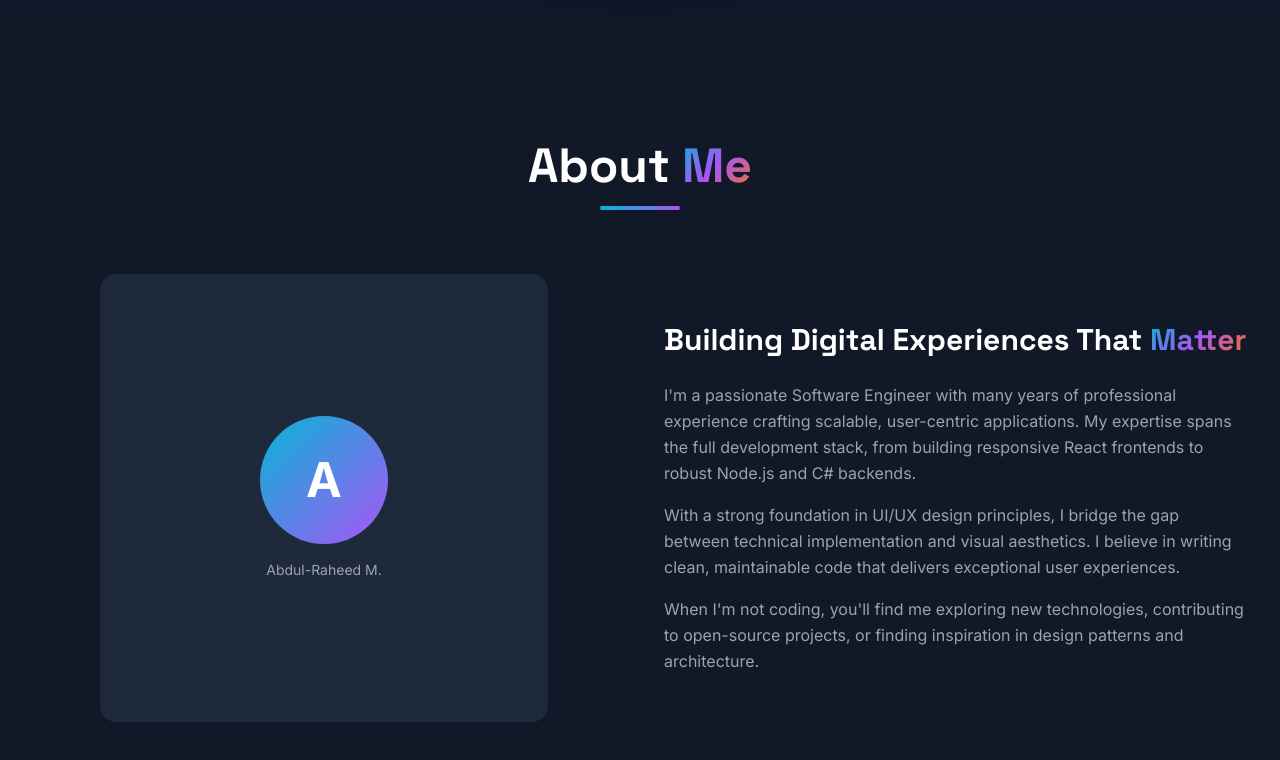
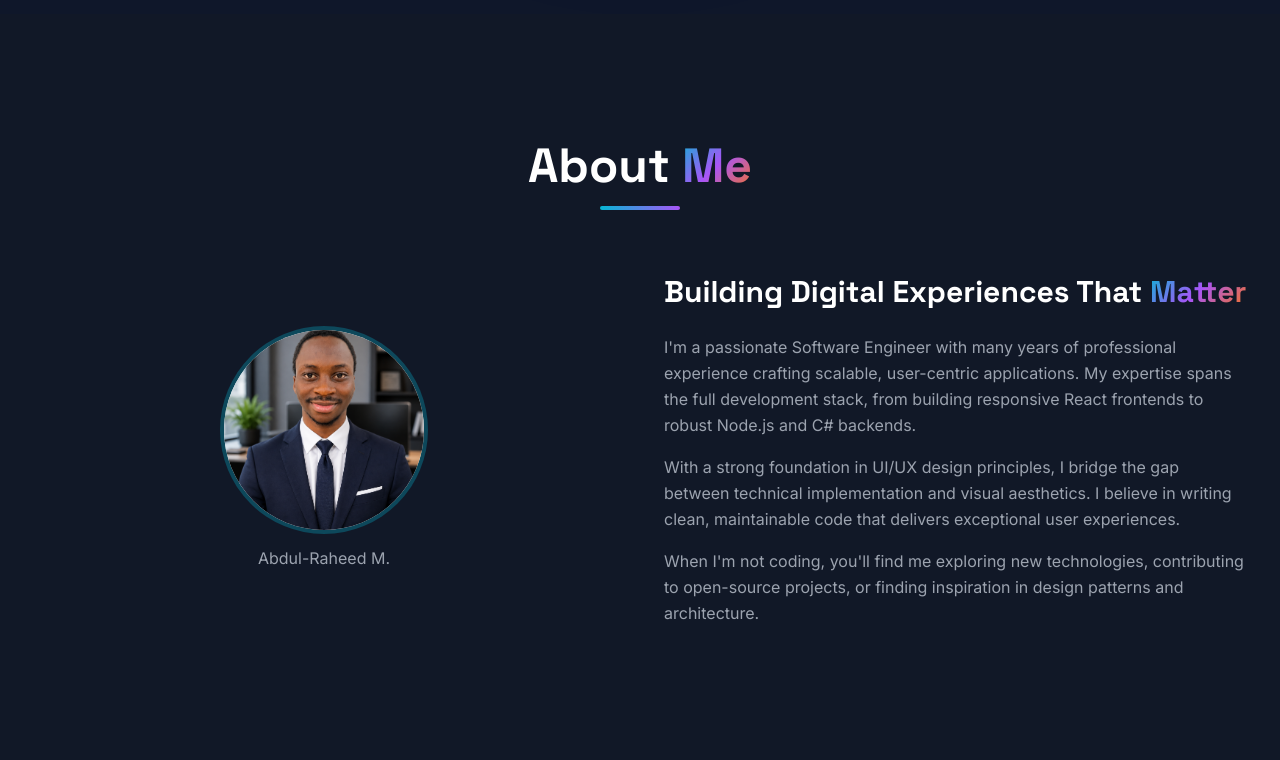
Before and after one commit to Saeedrido/My-Portfolio, a React (Vite) app: page / in a window 1280 px wide. Shown: the part 786-1546 px from the top of the page. Built offline with nearby package versions, Linux system fonts and the light colour scheme.

Commit message:
cv updated

```diff
--- a/src/sections/About.jsx
+++ b/src/sections/About.jsx
@@ -50,20 +50,15 @@ export default function About() {
             transition={{ duration: 0.6, ease: 'easeOut' }}
             className="relative"
           >
-            <div className={`relative w-full max-w-md mx-auto aspect-square rounded-2xl overflow-hidden ${
-              isDark ? 'bg-dark-card' : 'bg-white shadow-lg'
-            }`}>
-              <div className="absolute inset-0 flex items-center justify-center">
-                <div className="text-center">
-                  <div className={`w-32 h-32 mx-auto mb-4 rounded-full bg-gradient-to-br from-accent-cyan to-accent-purple flex items-center justify-center`}>
-                    <span className="text-5xl font-bold text-white">A</span>
-                  </div>
-                  <p className={`text-sm ${isDark ? 'text-gray-400' : 'text-gray-500'}`}>
-                    Abdul-Raheed M.
-                  </p>
+            <div className="relative flex items-center justify-center">
+              <div className="text-center">
+                <div className={`mx-auto mb-4 rounded-full overflow-hidden ring-4 ring-accent-cyan/30 bg-white`} style={{ width: '200px', height: '200px' }}>
+                  <img src="/profile-pic.png" alt="Abdul-Raheed Muhammad-Saeed" className="w-full h-full object-cover" />
                 </div>
+                <p className={`text-base ${isDark ? 'text-gray-400' : 'text-gray-500'}`}>
+                  Abdul-Raheed M.
+                </p>
               </div>
-              <div className="absolute -inset-1 bg-gradient-to-r from-accent-cyan/20 to-accent-purple/20 rounded-2xl blur-xl -z-10" />
             </div>
           </motion.div>
 
```
Also changed, not shown: public/profile-pic.png (added).
